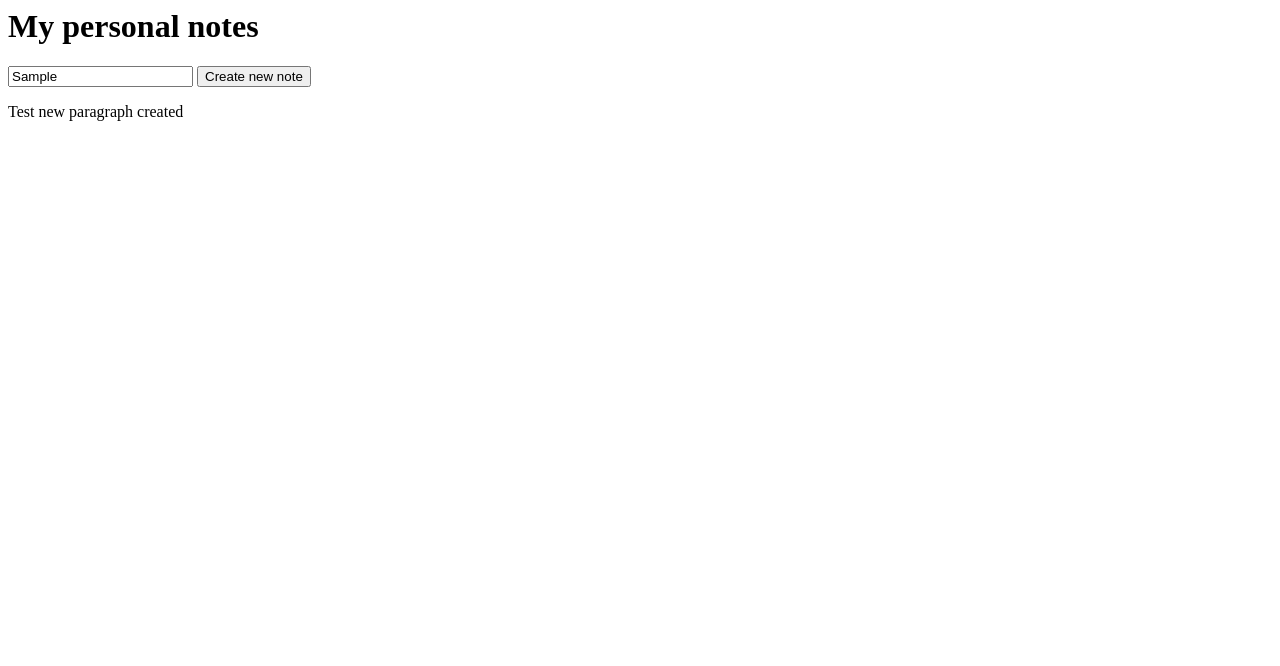
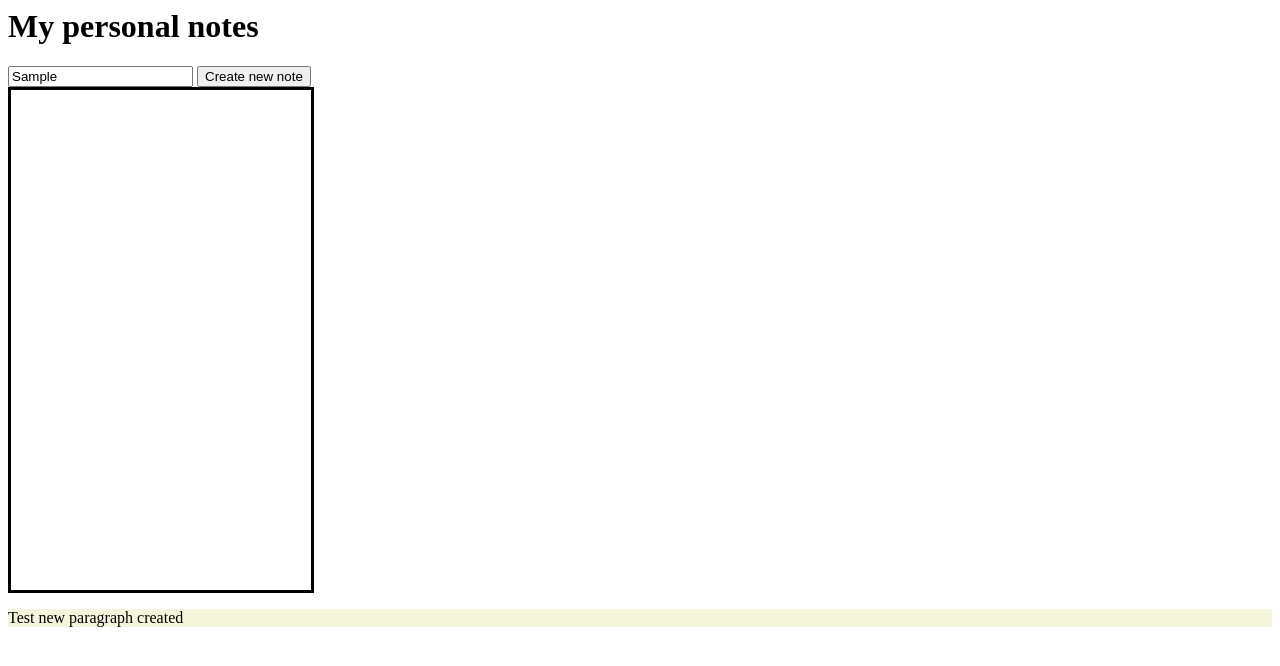
Before and after one commit to tonsojun/my-personal-notes, a plain HTML site: page index.html in a window 1280 px wide. Both pictures are taken after typing "Sample" into the empty fields and a click on the button "Create new note". Drawn offline with Linux system fonts and the light colour scheme.

Commit message:
completed notes

```diff
--- a/index.html
+++ b/index.html
@@ -8,6 +8,9 @@
 
         <input id="new-note" type="text" placeholder="Add new note">
         <button id="add-note">Create new note</button>
+	<br>
+
+	<div id="all-notes" class="notes"><div>
 
         <script src="index.js"></script>
     </body>
--- a/index.js
+++ b/index.js
@@ -14,6 +14,7 @@ function addANewNote() {
     const newNote = document.createElement("p");
 
     newNote.innerHTML = "Test new paragraph created";
+    newNote.classList.add("single-note");
 
     document.body.appendChild(newNote);
 }
--- a/styles.css
+++ b/styles.css
@@ -0,0 +1,9 @@
+.notes {
+	border: 3px solid black;
+	width: 300px;
+	height: 500px;
+}
+
+.single-note {
+	background-color: beige;
+}
```
